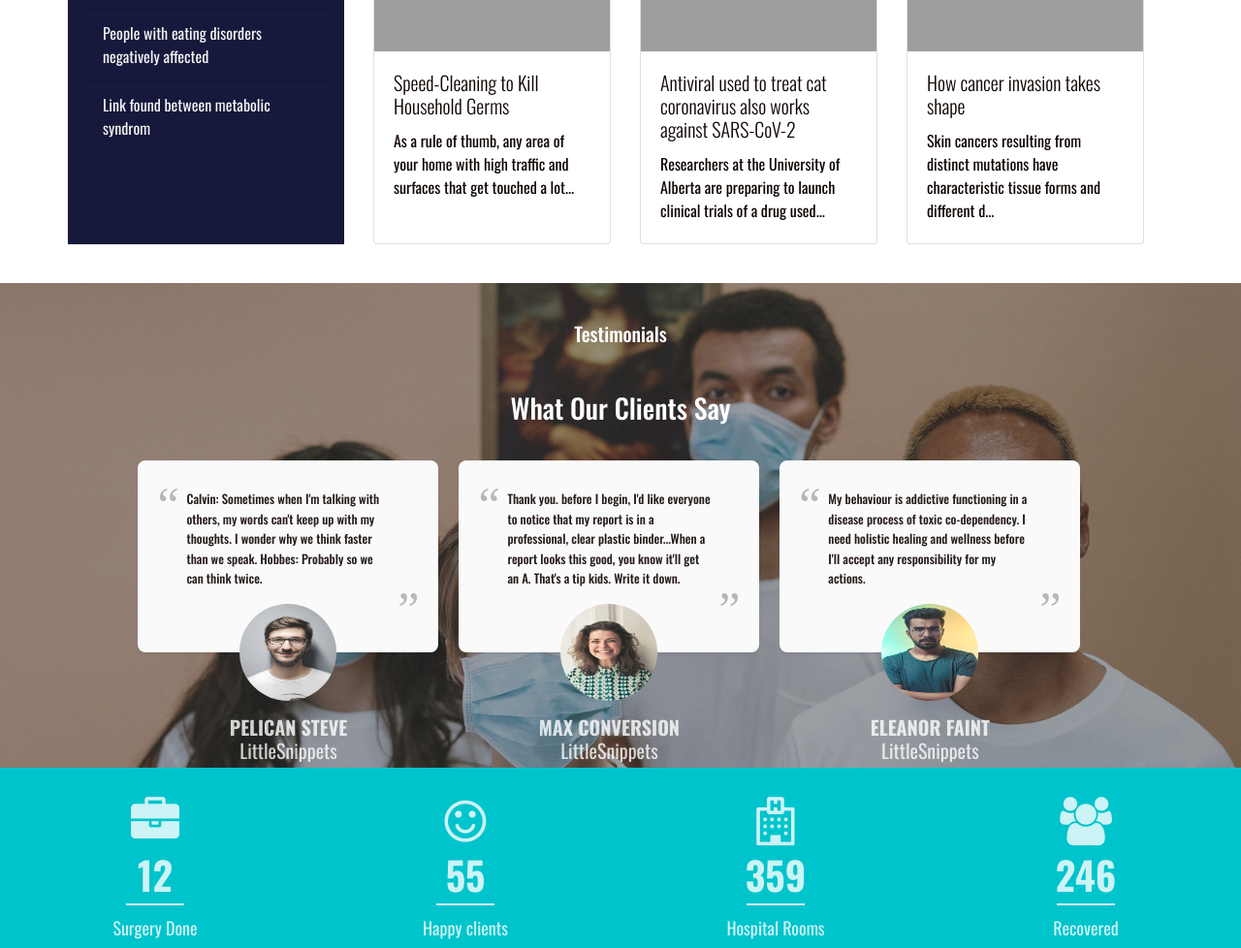
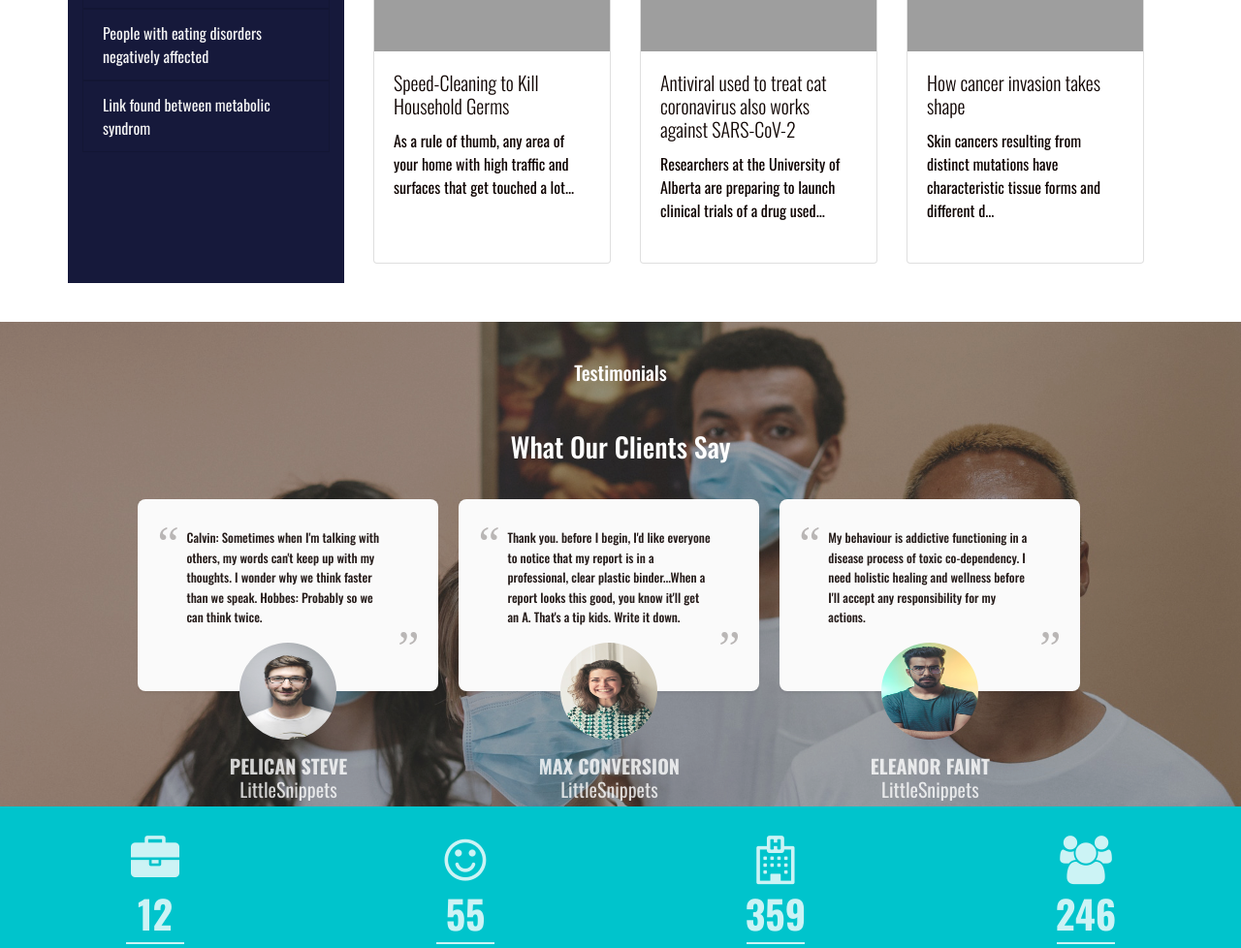
Before and after one commit to tamzid958/Medical-Site, a PHP site: page / in a window 1280 px wide. Shown: the part 1789-2767 px from the top of the page at 97% size. Run offline with PHP 8.4, Linux system fonts and the light colour scheme; data comes from the database, SQL or seed files in the repository; some libraries are stand-ins or nearby versions; grey boxes are pictures that could not be loaded.

Commit message:
fixed layout and add doctor profile feature

```diff
--- a/assets/css/styles.css
+++ b/assets/css/styles.css
@@ -255,8 +255,9 @@ a {
 .single-blog-direct-loop,
 .single-doctor-direct-loop {
   cursor: pointer;
-  min-height: 400px !important;
-  max-height: 400px !important;
+  min-height: 420px !important;
+  max-height: 420px !important;
+  margin-bottom: 20px;
 }
 .single-blog-direct-loop img,
 .single-doctor-direct-loop img {
--- a/templates/doctor_profile_template.php
+++ b/templates/doctor_profile_template.php
@@ -15,6 +15,9 @@ $doctor = getDoctor($doctor_id);
   <div class="jumbotron jumbotron-fluid">
     <div class="container">
       <h1 class="display-4 doctor-post-title"><?php echo $doctor[0]["full_name"] ?></h1>
+      <h5 class="mb-0 text-muted">SPECIALIST: <mark><?php echo $doctor[0]["service"] ?> </mark>&nbsp;
+        BRANCH: <mark> <?php echo $doctor[0]["category"] ?> </mark> </h5>
+      <br>
       <p class="lead doctor-post-p" style="white-space: pre-wrap;"> <?php echo $doctor[0]["description"] ?> </p>
       <a href="mailto:<?php echo $doctor[0]["email"] ?> ">
         <button type="button" class="btn btn-primary "><?php echo $doctor[0]["email"] ?> </button></a>
```
